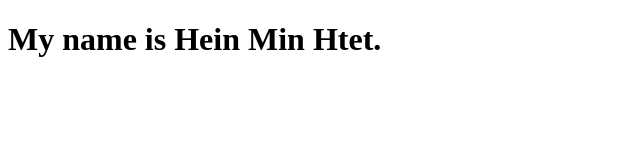
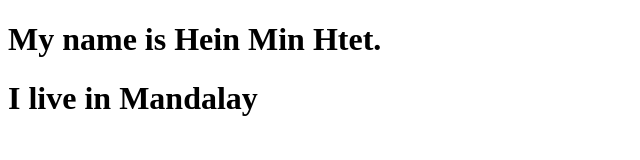
Before and after one commit to heinminhtet8138/swdb3.github.io, a plain HTML site: page index.html in a window 1280 px wide. Shown: the whole page, without its empty margins (0-640 px from the left). Drawn offline with Linux system fonts and the light colour scheme.

Commit message:
add address

```diff
--- a/index.html
+++ b/index.html
@@ -7,5 +7,6 @@
 </head>
 <body>
     <h1>My name is Hein Min Htet.</h1>
+    <h1>I live in Mandalay</h1>
 </body>
 </html>
```
